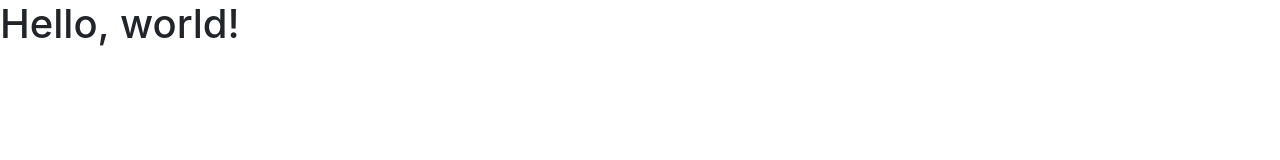
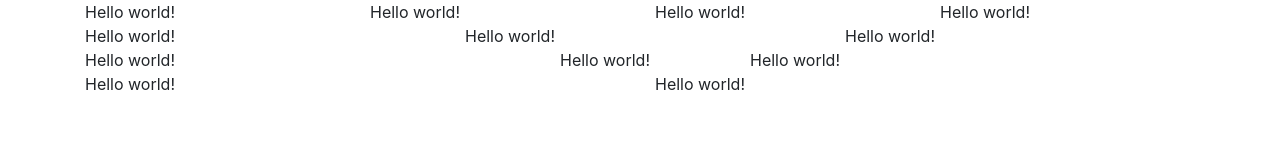
Before and after one commit to ImShakthi/responsive-web-app, a plain HTML site: page index.html in a window 1280 px wide. Drawn offline with Linux system fonts and the light colour scheme.

Commit message:
updated directory

```diff
--- /dev/null
+++ b/css/custom/main.css
@@ -0,0 +1,3 @@
+.row{
+    padding-top: 10px;
+}
--- a/index.html
+++ b/index.html
@@ -1,22 +1,45 @@
 <!doctype html>
 <html lang="en">
-  <head>
+
+<head>
     <!-- Required meta tags -->
     <meta charset="utf-8">
     <meta name="viewport" content="width=device-width, initial-scale=1, shrink-to-fit=no">
 
     <!-- Bootstrap CSS -->
-    <link rel="stylesheet" href="css/bootstrap.min.css">
+    <link rel="stylesheet" href="bootstrap/css/bootstrap.min.css">
 
     <title>Hello, world!</title>
-  </head>
-  <body>
-    <h1>Hello, world!</h1>
+</head>
 
+<body>
+    <div class="container">
+        <div class="row">
+            <div class="col-sm-3">Hello world!</div>
+            <div class="col-sm-3">Hello world!</div>
+            <div class="col-sm-3">Hello world!</div>
+            <div class="col-sm-3">Hello world!</div>
+        </div>
+        <div class="row">
+            <div class="col-sm-4">Hello world!</div>
+            <div class="col-sm-4">Hello world!</div>
+            <div class="col-sm-4">Hello world!</div>
+        </div>
+        <div class="row">
+            <div class="col-sm-5">Hello world!</div>
+            <div class="col-sm-2">Hello world!</div>
+            <div class="col-sm-5">Hello world!</div>
+        </div>
+        <div class="row">
+            <div class="col-sm-6">Hello world!</div>
+            <div class="col-sm-6">Hello world!</div>
+        </div>
+    </div>
     <!-- Optional JavaScript -->
     <!-- jQuery first, then Popper.js, then Bootstrap JS -->
     <script src="js/libs/jquery-3.4.1.min.js"></script>
     <script src="js/libs/popper.min.js"></script>
-    <script src="js/bootstrap.min.js"></script>
-  </body>
+    <script src="bootstrap/js/bootstrap.min.js"></script>
+</body>
+
 </html>
```
Also changed, not shown: bootstrap/css/bootstrap-grid.css (renamed from css/bootstrap-grid.css), bootstrap/css/bootstrap-grid.min.css (renamed from css/bootstrap-grid.min.css), bootstrap/css/bootstrap-reboot.css (renamed from css/bootstrap-reboot.css), bootstrap/css/bootstrap-reboot.min.css (renamed from css/bootstrap-reboot.min.css), bootstrap/css/bootstrap.css (renamed from css/bootstrap.css), bootstrap/css/bootstrap.min.css (renamed from css/bootstrap.min.css), bootstrap/js/bootstrap.bundle.js (renamed from js/bootstrap.bundle.js), bootstrap/js/bootstrap.bundle.min.js (renamed from js/bootstrap.bundle.min.js), bootstrap/js/bootstrap.js (renamed from js/bootstrap.js), bootstrap/js/bootstrap.min.js (renamed from js/bootstrap.min.js), 20 other files.
